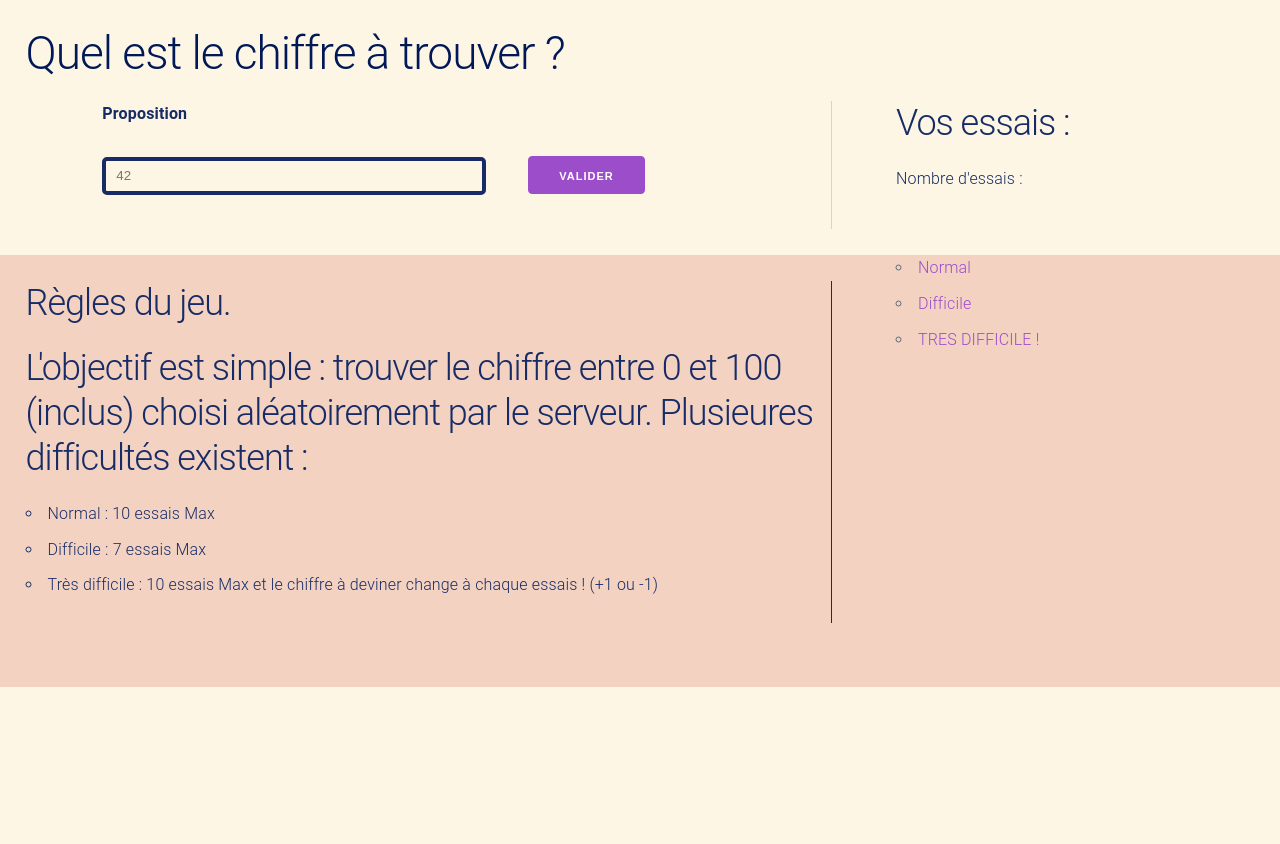
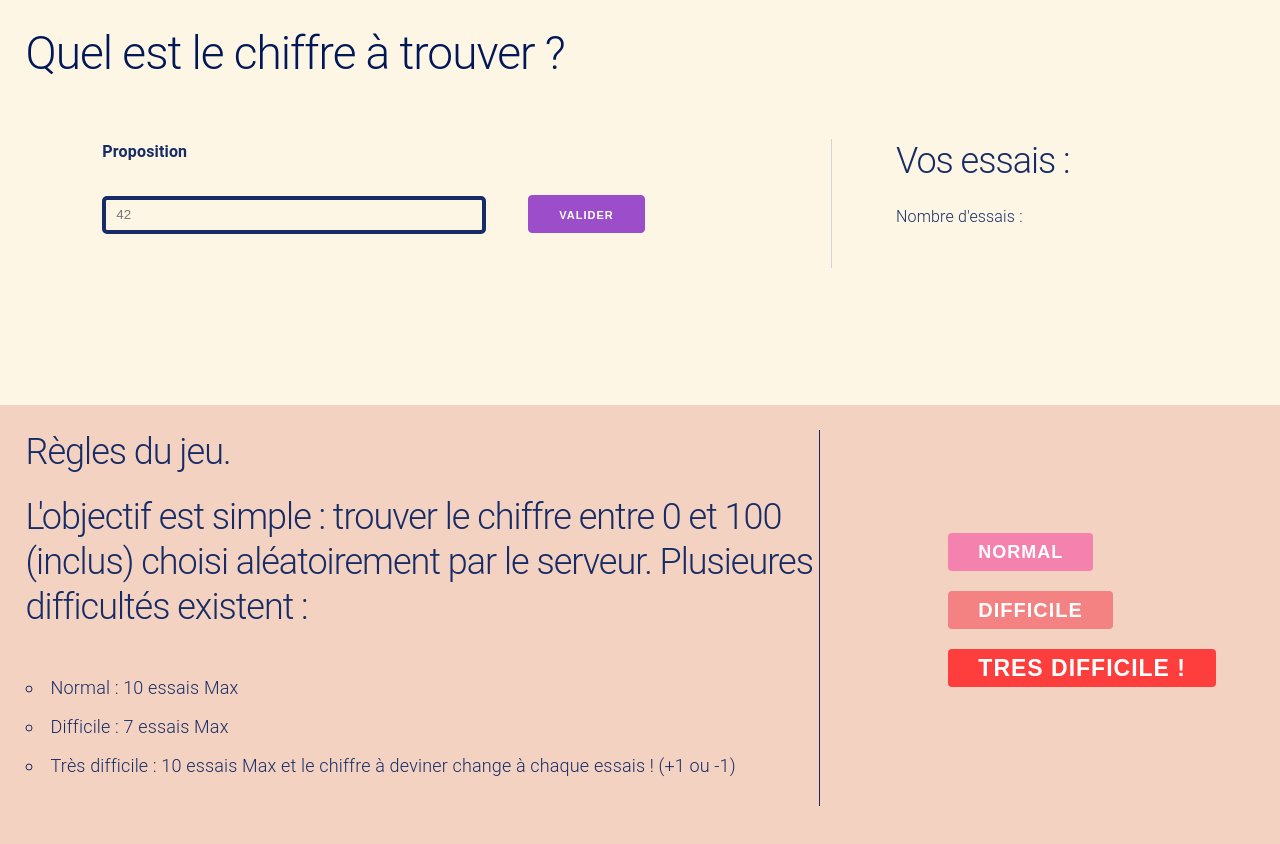
Before and after one commit to nabispace/chaud-froid, a plain HTML site: page index.html in a window 1280 px wide. Drawn offline with nearby package versions, Linux system fonts and the light colour scheme.

Commit message:
💄 -31/03/23 - Adaptation du code pour avoir une belle apparance
💄 -31/03/23 - Adaptation du code pour avoir une belle apparance

```diff
--- a/index.html
+++ b/index.html
@@ -63,13 +63,13 @@
             <div class="difficulte">
                 <ul>
                     <li>
-                        <a onclick="tentative('normal')" type="button" class="normal">Normal</a>
+                        <button onclick="tentative('normal')" type="button" class="btn-norm">Normal</button>
                     </li>
                     <li>
-                        <a onclick="tentative('difficile')" type="button"  class="difficile">Difficile</a>
+                        <button onclick="tentative('difficile')" type="button"  class="btn-dif">Difficile</button>
                     </li>
                     <li>
-                        <a onclick="tdifficile('normal')"  type="button" class="tdifficile">TRES DIFFICILE !</a>
+                        <button onclick="tdifficile('normal')"  type="button" class="btn-tdif">TRES DIFFICILE !</button>
                     </li>
                 </ul>
             </div>
--- a/style.css
+++ b/style.css
@@ -10,6 +10,7 @@ body
     height:100vh;
     width:100%;
     background-color:#fef6e4;
+    overflow-y: hidden;
 }
 
 .header
@@ -18,10 +19,18 @@ body
     color:#001858;
 }
 
+.main
+{
+    width:100%;
+    height:100%;
+}
+
 .body
 {
    width:100%;
    color:#172c66;
+   height:30%;
+   padding-top:3%;
 }
 
 
@@ -78,3 +87,44 @@ body
     margin:2% 5% 5% 2%;
     border-right:0.5px solid #172c66;
 }
+
+.explication ul
+{
+    padding-top:3%;
+}
+
+.explication ul li
+{
+    font-size:large;
+}
+
+.difficulte
+{
+    margin:10% 5%;
+}
+
+.difficulte ul
+{
+    list-style-type: none;
+}
+
+.btn-norm
+{
+    background-color: #f582ae;
+    border: #f582ae;
+    font-size:18px;
+}
+
+.btn-dif
+{
+    background-color: #f58282;
+    border:#f58282;
+    font-size:20px;
+}
+
+.btn-tdif
+{
+    background-color: #fe3d3d;
+    border:#fe3d3d;
+    font-size:23px;
+}
```
